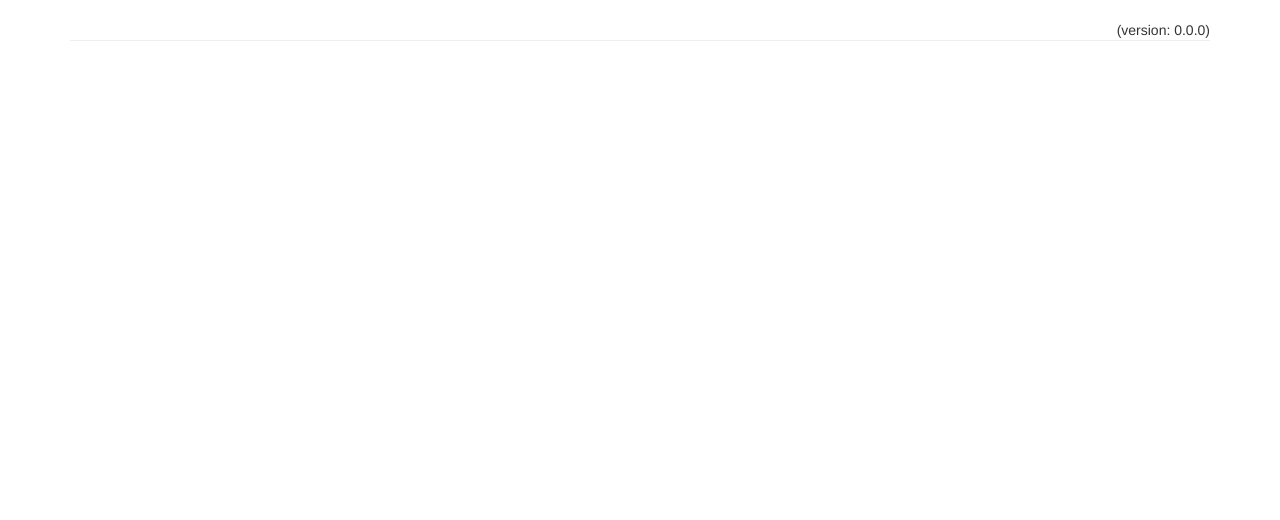
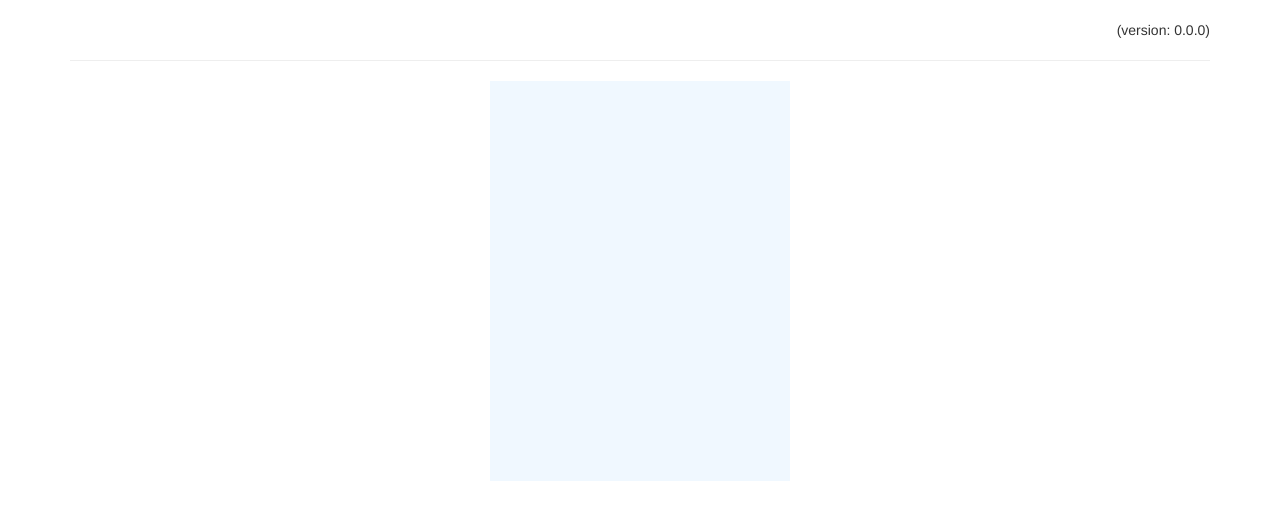
Before and after one commit to taylorjg/berlin-clock, a website built with webpack: page web/index.html in a window 1280 px wide. Built offline with nearby package versions, Linux system fonts and the light colour scheme.

Commit message:
Add a bit of basic layout

```diff
--- a/web/index.html
+++ b/web/index.html
@@ -10,16 +10,31 @@
 
 <body>
   <div class="container">
-    <div cass="row">
-      <div class="version pull-right">
-        (version: <%= htmlWebpackPlugin.options.version %>)
+    <div class="row">
+      <div class="col-md-12">
+        <div class="version pull-right">
+          (version: <%= htmlWebpackPlugin.options.version %>)
+        </div>
       </div>
     </div>
-    <div cass="row">
-      <hr />
+    <div class="row">
+      <div class="col-md-12">
+        <hr />
+      </div>
     </div>
-    <div cass="row">
-      <span id="time"></span>
+    <div class="row">
+      <div class="col-md-12">
+        <div class="centred-content">
+          <svg class="berlin-clock"></svg>
+        </div>
+      </div>
+    </div>
+    <div class="row">
+      <div class="col-md-12">
+        <div class="centred-content">
+          <span class="text-clock" id="time"></span>
+        </div>
+      </div>
     </div>
   </div>
 </body>
--- a/web/styles.css
+++ b/web/styles.css
@@ -1,3 +1,20 @@
 .container {
   margin-top: 20px;
 }
+
+.centred-content {
+  width: 100%;
+  display: flex;
+  flex-direction: column;
+  justify-content: flex-start;
+  align-items: center;
+}
+
+.berlin-clock {
+  background-color: aliceblue;
+  height: 50vh;
+}
+
+.text-clock {
+  margin-top: 10px;
+}
```
